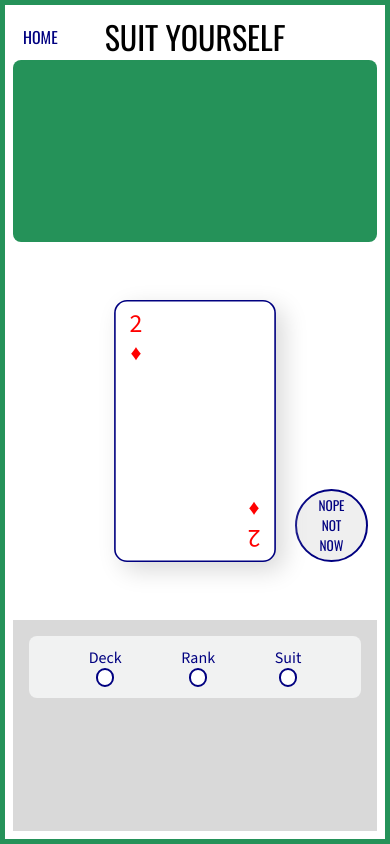
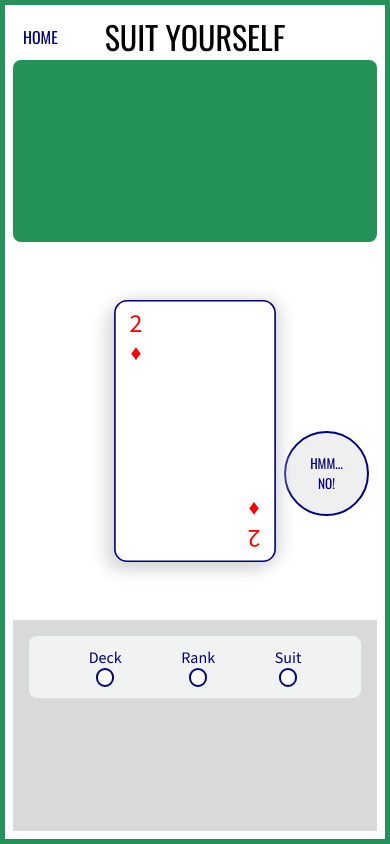
Before and after one commit to GMSoudersJr/card-workout, a SvelteKit app: page /cards in a window 390 px wide. Both pictures are taken after a click on the button "START". Built offline with nearby package versions, Linux system fonts and the light colour scheme; a web font is replaced by a local one.

Commit message:
Make Nope button responsive

```diff
--- a/src/lib/components/cards/NopeNotNowButton.svelte
+++ b/src/lib/components/cards/NopeNotNowButton.svelte
@@ -35,13 +35,14 @@
   id="nope-not-now-button"
   on:click={handleClick}
 >
-  NOPE NOT NOW
+  HMM... NO!
 </button>
 
 
 <style>
   .nope-not-now-button {
-    width: 80%;
+    width: 100%;
+    max-width: 100px;
     aspect-ratio: 1 / 1;
     color: #000080;
     border: 2px solid #000080;
@@ -51,6 +52,6 @@
     grid-template-rows: auto;
     justify-content: center;
     align-items: center;
-    place-self: center;
+    place-self: start;
   }
 </style>
--- a/src/lib/components/cards/PlayingCardWidget.svelte
+++ b/src/lib/components/cards/PlayingCardWidget.svelte
@@ -121,7 +121,7 @@
     background: #FFF;
     transform: scale(1.618);
     overflow: hidden;
-    box-shadow: 5px 5px 15px #D9D9D9;
+    box-shadow: -5px 5px 10px #D9D9D9, 3px 0px 10px #D9D9D9;
   }
   .card-exercise-info {
     grid-area: exercise-name;
--- a/src/routes/cards/+page.svelte
+++ b/src/routes/cards/+page.svelte
@@ -87,7 +87,7 @@
 <style>
   .page-container {
     display: grid;
-    grid-template-columns: 1fr 2fr 1fr;
+    grid-template-columns: 1fr 161.8px 1fr;
     grid-template-rows: 1fr;
     justify-items: center;
     align-items: center;
@@ -105,6 +105,9 @@
     grid-template-columns: 1fr;
     grid-template-rows: repeat(2, 1fr);
     align-items: center;
+    justify-content: center;
+    padding-left: 0.5rem;
+    padding-right: 0.5rem;
   }
   .right-aside,
   .left-aside {
```
